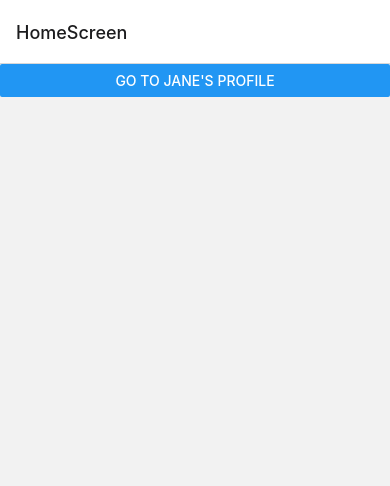
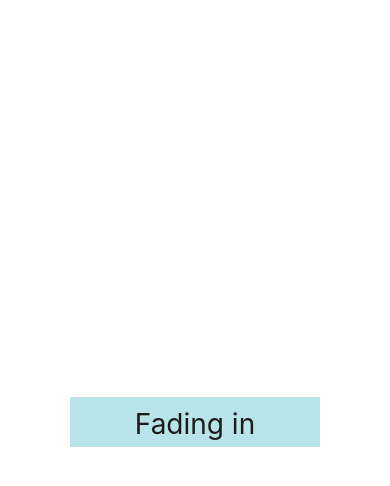
Before and after one commit to Hussain-hamim/Taskly, a React Native app: screen / in a window 390 px wide. Shown: the top 486 px of the page. Built offline with nearby package versions, Linux system fonts and the light colour scheme.

Commit message:
Animated API

```diff
--- a/App.js
+++ b/App.js
@@ -1,26 +1,51 @@
-import { NavigationContainer } from "@react-navigation/native";
-import { createNativeStackNavigator } from "@react-navigation/native-stack";
-import React from "react";
-import Hello from "./components/Hello";
-import PercentageDimensionsBasics from "./components/UI";
+import React, { useRef, useEffect } from "react";
+import { Animated, Text, View } from "react-native";
 
-import HomeScreen from "./components/HomeScreen";
-import Profile from "./components/Profile";
+const FadeInView = (props) => {
+  const fadeAnim = useRef(new Animated.Value(0)).current; // Initial value for opacity: 0
 
-const Stack = createNativeStackNavigator();
+  useEffect(() => {
+    Animated.timing(fadeAnim, {
+      toValue: 1,
+      duration: 10000,
+      useNativeDriver: true,
+    }).start();
+  }, [fadeAnim]);
 
+  return (
+    <Animated.View // Special animatable View
+      style={{
+        ...props.style,
+        opacity: fadeAnim, // Bind opacity to animated value
+      }}
+    >
+      {props.children}
+    </Animated.View>
+  );
+};
+
+// // You can then use your `FadeInView` in place of a `View` in your components:
 const App = () => {
   return (
-    <NavigationContainer>
-      <Stack.Navigator initialRouteName="HomeScreen">
-        <Stack.Screen
-          name="HomeScreen"
-          component={HomeScreen}
-          options={{ title: "HomeScreen" }}
-        />
-        <Stack.Screen name="Profile" component={Profile} />
-      </Stack.Navigator>
-    </NavigationContainer>
+    <View
+      style={{
+        flex: 1,
+        alignItems: "center",
+        justifyContent: "center",
+      }}
+    >
+      <FadeInView
+        style={{
+          width: 250,
+          height: 50,
+          backgroundColor: "powderblue",
+        }}
+      >
+        <Text style={{ fontSize: 28, textAlign: "center", margin: 10 }}>
+          Fading in
+        </Text>
+      </FadeInView>
+    </View>
   );
 };
 
```
